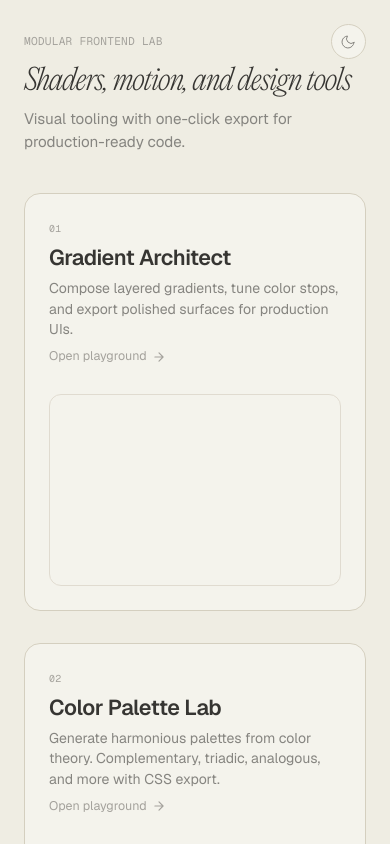
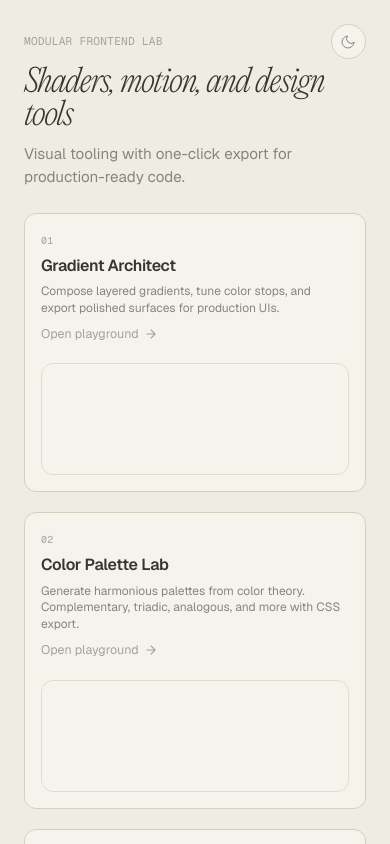
Before and after one commit to abhi-yo/frontend-lab, a Next.js app: page / in a window 390 px wide. Shown: the top 844 px of the page. Built offline with nearby package versions, Linux system fonts and the light colour scheme.

Commit message:
feat: add shared CSS classes for inline-controls, radius-guide-card, and bgt-secondary token

```diff
--- a/app/globals.css
+++ b/app/globals.css
@@ -21,6 +21,7 @@
   --svg-preview-bg: #eae6d9;
   --overlay-bg: rgba(239, 237, 227, 0.82);
   --code-block-bg: rgba(255, 255, 255, 0.12);
+  --bgt-secondary: rgba(0, 0, 0, 0.03);
 
   --space-page: clamp(1.5rem, 5vw, 4rem);
   --space-section: 2.5rem;
@@ -44,6 +45,7 @@
   --svg-preview-bg: #2a2924;
   --overlay-bg: rgba(28, 27, 25, 0.85);
   --code-block-bg: rgba(255, 255, 255, 0.05);
+  --bgt-secondary: rgba(255, 255, 255, 0.04);
 }
 
 * {
@@ -692,6 +694,62 @@ h2 {
   border-radius: 999px;
 }
 
+/* ── Inline control bar used in playground pages ── */
+.inline-controls {
+  display: flex;
+  gap: 1.5rem;
+  align-items: center;
+  flex-wrap: wrap;
+  padding: 0.75rem 1rem;
+  border-radius: 0.5rem;
+  border: 1px solid var(--border);
+  background: var(--bgt-secondary);
+  margin-bottom: 1rem;
+  font-size: 0.75rem;
+  text-transform: uppercase;
+  letter-spacing: 0.04em;
+  color: var(--text-secondary);
+}
+
+.inline-control-group {
+  display: flex;
+  align-items: center;
+  gap: 0.5rem;
+}
+
+.inline-separator {
+  width: 1px;
+  height: 20px;
+  background: var(--border);
+  flex-shrink: 0;
+}
+
+/* ── Radius guide card ── */
+.radius-guide-card {
+  display: grid;
+  grid-template-columns: auto 1fr;
+  gap: 1.5rem;
+  align-items: center;
+  padding: 1.25rem 1.5rem;
+  border-radius: 0.75rem;
+  border: 1px solid var(--border);
+  background: transparent;
+  cursor: pointer;
+  text-align: left;
+  color: var(--text-primary);
+  transition: all 0.2s ease;
+  width: 100%;
+}
+
+.radius-guide-card.active {
+  border-width: 1.5px;
+  border-color: var(--text-primary);
+  background: var(--bgt-secondary);
+}
+
+/* ─────────────────────────────────────────────
+   RESPONSIVE — Tablet (≤ 820px)
+   ───────────────────────────────────────────── */
 @media (max-width: 820px) {
   .tool-card {
     flex-direction: column;
@@ -706,7 +764,7 @@ h2 {
   }
 
   .controls {
-    grid-template-columns: 1fr;
+    grid-template-columns: 1fr 1fr;
   }
 
   .playground-header {
@@ -716,6 +774,7 @@ h2 {
 
   .export-btn {
     width: 100%;
+    text-align: center;
   }
 
   h1 {
@@ -726,4 +785,171 @@ h2 {
   .lede {
     white-space: normal;
   }
+
+  .preview {
+    min-height: 16rem;
+  }
+
+  .gradient-preview {
+    min-height: 18rem;
+  }
+
+  .inline-controls {
+    gap: 0.75rem;
+    padding: 0.6rem 0.75rem;
+  }
+
+  .inline-separator {
+    display: none;
+  }
+
+  .radius-guide-card {
+    grid-template-columns: 1fr;
+    gap: 0.75rem;
+    padding: 1rem;
+  }
 }
+
+/* ─────────────────────────────────────────────
+   RESPONSIVE — Mobile (≤ 640px)
+   ───────────────────────────────────────────── */
+@media (max-width: 640px) {
+  :root {
+    --space-section: 1.5rem;
+  }
+
+  .tool-card {
+    padding: 1rem;
+    gap: 1rem;
+    border-radius: 0.75rem;
+  }
+
+  .tool-card .card-title {
+    font-size: 1.1rem;
+  }
+
+  .tool-card .card-desc {
+    font-size: 0.8rem;
+    line-height: 1.4;
+  }
+
+  .tool-card .card-thumb {
+    min-height: 9rem;
+  }
+
+  .lab-grid {
+    gap: 1.25rem;
+  }
+
+  .playground-header h2 {
+    font-size: 1.3rem;
+  }
+
+  .playground-desc {
+    font-size: 0.82rem;
+  }
+
+  .controls {
+    grid-template-columns: 1fr;
+    gap: 0.4rem;
+  }
+
+  .preview {
+    min-height: 12rem;
+  }
+
+  .gradient-preview {
+    min-height: 14rem;
+  }
+
+  .preset-row {
+    gap: 0.3rem;
+    margin-bottom: 1rem;
+  }
+
+  .preset-btn {
+    padding: 0.35rem 0.6rem;
+    font-size: 0.65rem;
+  }
+
+  .code-block {
+    padding: 0.6rem;
+    font-size: 0.62rem;
+    min-height: 4rem;
+    max-height: 10rem;
+  }
+
+  .code-head {
+    padding: 0.4rem 0.6rem;
+    font-size: 0.6rem;
+  }
+
+  .preview-meta {
+    font-size: 0.6rem;
+  }
+
+  .inline-controls {
+    gap: 0.5rem;
+    padding: 0.5rem 0.6rem;
+    font-size: 0.65rem;
+    flex-direction: column;
+    align-items: stretch;
+  }
+
+  .inline-control-group {
+    justify-content: space-between;
+    min-height: 2rem;
+  }
+
+  .inline-separator {
+    display: none;
+  }
+
+  .nav-row {
+    margin-bottom: 1rem;
+  }
+
+  .export-btn {
+    padding: 0.5rem 0.75rem;
+    font-size: 0.68rem;
+  }
+
+  .radius-guide-card {
+    grid-template-columns: 1fr;
+    gap: 0.5rem;
+    padding: 0.75rem;
+  }
+}
+
+/* ─────────────────────────────────────────────
+   RESPONSIVE — Small Mobile (≤ 480px)
+   ───────────────────────────────────────────── */
+@media (max-width: 480px) {
+  h1 {
+    font-size: clamp(1.5rem, 8vw, 2.2rem);
+  }
+
+  .playground-header h2 {
+    font-size: 1.15rem;
+  }
+
+  .playground-desc {
+    font-size: 0.78rem;
+  }
+
+  .tool-card .card-title {
+    font-size: 1rem;
+  }
+
+  .tool-card .card-desc {
+    font-size: 0.75rem;
+  }
+
+  .tool-card .card-thumb {
+    min-height: 7rem;
+  }
+
+  .preview {
+    min-height: 10rem;
+  }
+}
```
